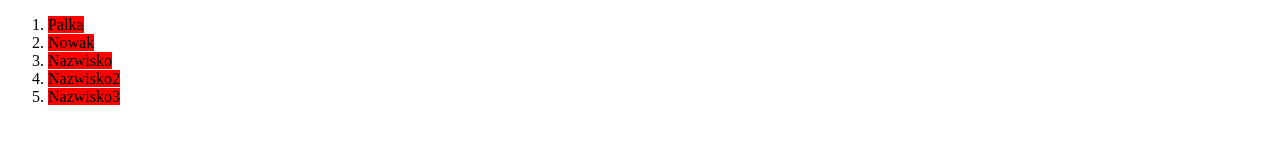
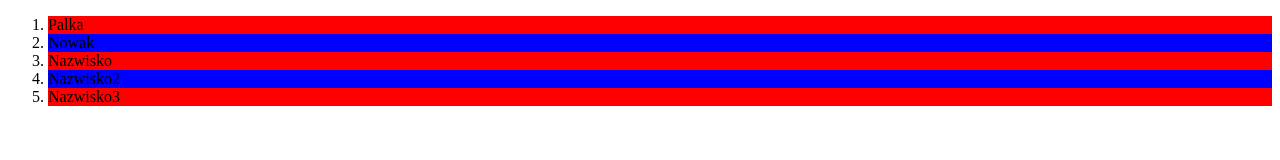
Before and after one commit to KrisPalka/Project1, a plain HTML site: page lekcja6_zad1/index.html in a window 1280 px wide. Drawn offline with Linux system fonts and the light colour scheme.

Commit message:
initial commit

```diff
--- a/lekcja6_zad1/style.css
+++ b/lekcja6_zad1/style.css
@@ -1,6 +1,6 @@
-li span:nth-of-type(odd){
+li:nth-of-type(odd){
     background-color:red;
 }
-span:nth-child(even){
+li:nth-of-type(even){
     background-color:blue;
 }
--- a/lekcja6_zad2/style.css
+++ b/lekcja6_zad2/style.css
@@ -1,8 +1,8 @@
-ul:nth-of-type(odd) {
+li:nth-of-type(odd) {
     font-size: 50px;
     text-align: center;
 }
 li:nth-of-type(even){
-    font-size: 80px;
+    font-size: 10px;
     text-align: center;
 }
```
